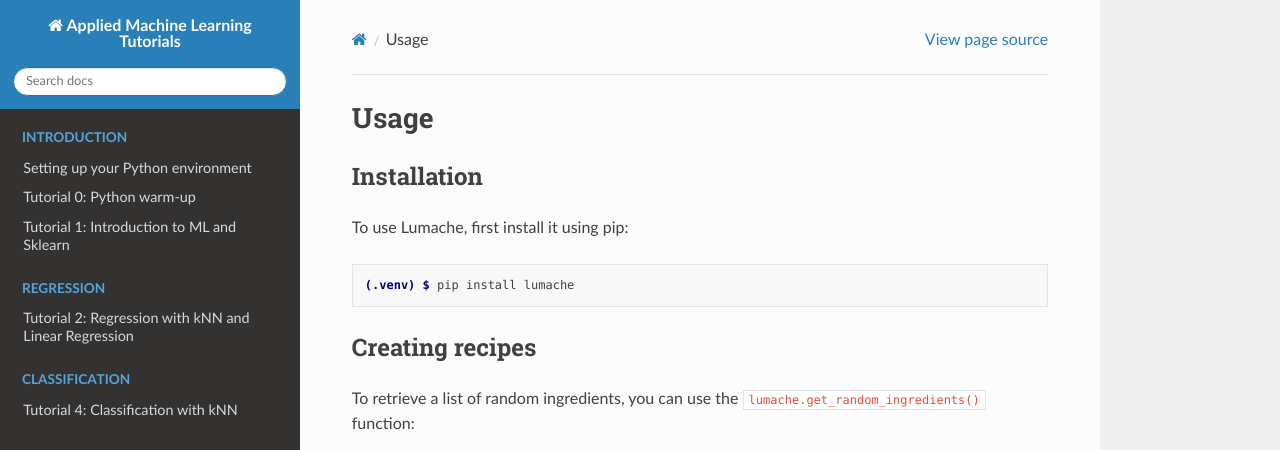
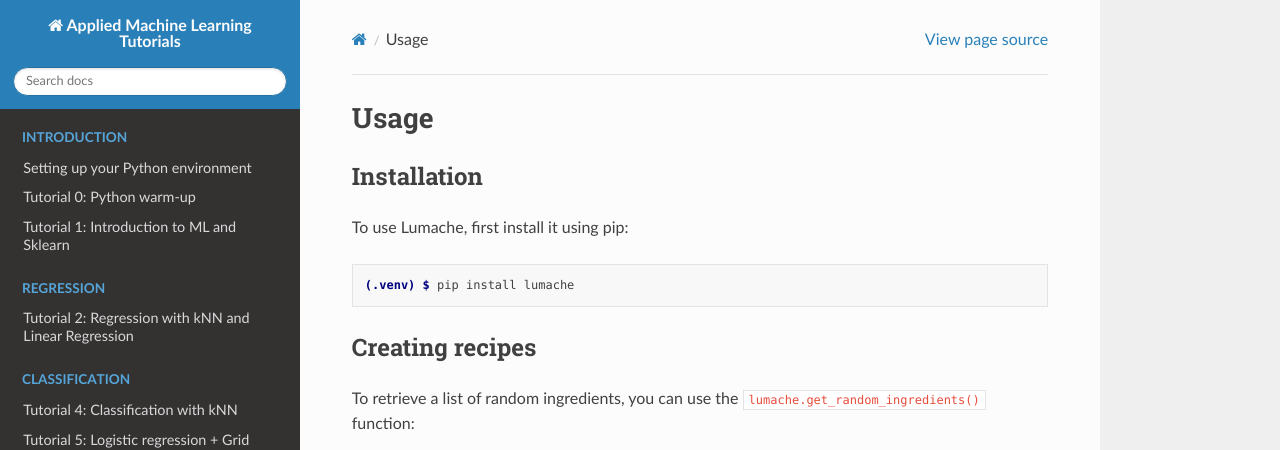
Before and after one commit to amonroym99/uva-applied-ml, a Sphinx documentation site: the page built from docs/usage.rst, in a window 1280 px wide and 1036 px high. Shown: the top 450 px of the window. Built offline with Sphinx 7.4.7 and the Read the Docs theme 3.1.0, drawn with Linux system fonts in a browser that asks for light colours; pages that are not in the unit, such as notebooks, are missing from menus; some of the changed text lies outside the part shown.

Commit message:
Tut 5 done

```diff
--- a/docs/index.rst
+++ b/docs/index.rst
@@ -34,3 +34,4 @@ Contents
    :maxdepth: 2
 
    notebooks/4_knn_classif
+   notebooks/5_log_reg_gs
```
